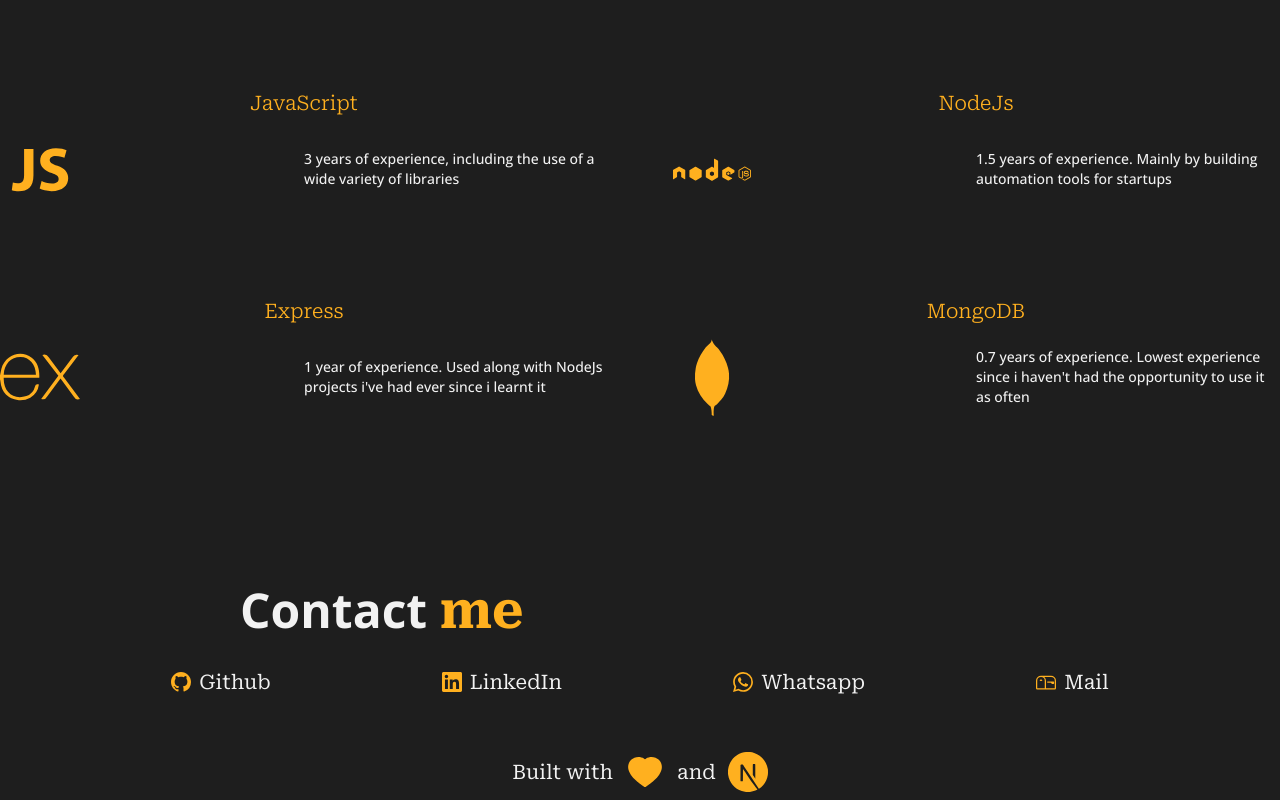
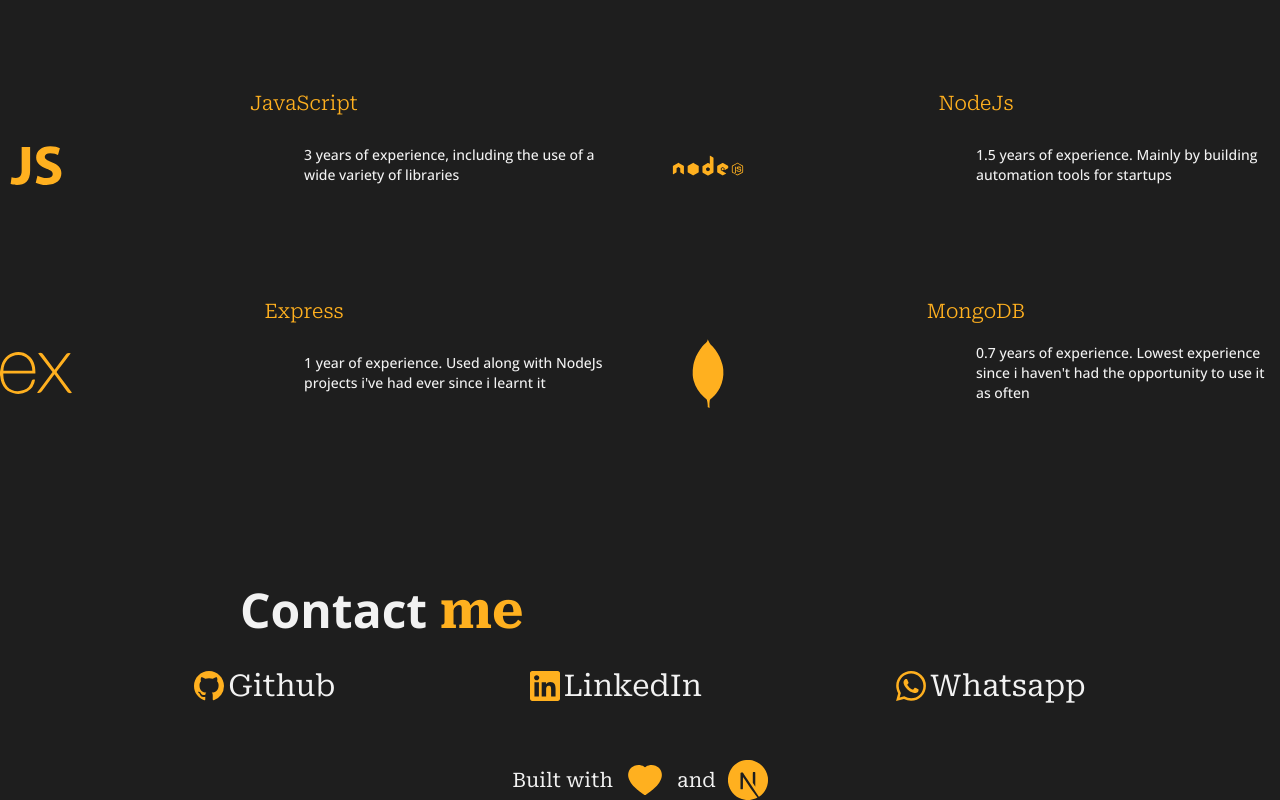
Before and after one commit to Reniactor/Nextjs-Portfolio-Repo, a Next.js app: page / in a window 1280 px wide. Shown: the part 1966-2766 px from the top of the page. Built offline with nearby package versions, Linux system fonts and the light colour scheme; a web font is replaced by a local one.

Commit message:
Fixed responsive issues

```diff
--- a/app/components/contactme.jsx
+++ b/app/components/contactme.jsx
@@ -7,24 +7,24 @@ export default function ContactMe() {
     return (
         <section id="contactMe" className="flex flex-col gap-y-4 w-full h-fit mb-14">
             <h1 className="text-5xl font-OpenSans font-bold w-full mb-4 lg:ml-60">Contact <span className="text-color10 font-RobotoSerif text-[3.2rem]">me</span></h1>
-            <ul className="flex w-full text-xl font-RobotoSerif justify-evenly">
+            <ul className="flex w-full font-RobotoSerif justify-between text-xl sm:text-2xl md:text-3xl lg:justify-evenly">
                 <li>
-                    <a href="https://github.com/Reniactor" target="_blank" rel="noopener noreferrer" className="flex items-center color hover:text-color10"><BsGithub className="mr-2 text-color10" /> Github</a>
+                    <a href="https://github.com/Reniactor" target="_blank" rel="noopener noreferrer" className="flex items-center color hover:text-color10"><BsGithub className="mr-1 text-color10" /> Github</a>
                     </li>
                 <li>
-                    <a href="https://www.linkedin.com/in/arquimedes-vasquez-668964238/" target="_blank" rel="noopener noreferrer" className="flex items-center color hover:text-color10"><SiLinkedin className="mr-2 text-color10" /> LinkedIn</a>
+                    <a href="https://www.linkedin.com/in/arquimedes-vasquez-668964238/" target="_blank" rel="noopener noreferrer" className="flex items-center color hover:text-color10"><SiLinkedin className="mr-1 text-color10" /> LinkedIn</a>
                     </li>
                 <li>
-                    <a href="https://wa.me/+584248582445" target={`_blank`} className="flex items-center color hover:text-color10"><SiWhatsapp className="mr-2 text-color10" /> Whatsapp</a>
+                    <a href="https://wa.me/+584248582445" target={`_blank`} className="flex items-center color hover:text-color10"><SiWhatsapp className="mr-1 text-color10" /> Whatsapp</a>
                     </li>
 
 
                 {/* <li>
                     <a href="#" target="_blank" rel="noopener noreferrer">Pending</a>
                     </li> */}
-                <li>
-                    <a href="mailto:arquimedes_elio16@hotmail.com" className="flex items-center color hover:text-color10"><BsMailbox className="mr-2 text-color10" /> Mail</a>
-                    </li>
+                {/* <li>
+                    <a href="mailto:arquimedes_elio16@hotmail.com" className="flex items-center color hover:text-color10"><BsMailbox className="mr-1 text-color10" /> Mail</a>
+                    </li> */}
             </ul>
 
         </section>
--- a/app/components/navbar.jsx
+++ b/app/components/navbar.jsx
@@ -63,7 +63,7 @@ export default function NavBar () {
           justify-center
           items-center
           gap-y-32
-          text-4xl
+          text-3xl
           capitalize
           `
           }>
--- a/app/components/skills.jsx
+++ b/app/components/skills.jsx
@@ -10,42 +10,42 @@ export default function Skills() {
             <h1 className='text-7xl font-PlayfairDisplay font-bold mb-8'>Skills</h1>
                 <div className='grid-container grid grid-cols-2 gap-x-16 gap-y-4'>
                     <Card
-                    icon={<DiReact className="text-color10 w-20 h-auto"/>}
+                    icon={<DiReact className="text-color10 w-[4.5rem] h-auto"/>}
                     name='ReactJs'
                     description='1.5 years of experience (As a matter of fact, this page was built with it!)'
                     />
                     <Card
-                    icon={<TbBrandNextjs className="text-color10 w-20 h-auto"/>}
+                    icon={<TbBrandNextjs className="text-color10 w-[4.5rem] h-auto"/>}
                     name='NextJs'
                     description='1 year of experience (This page also used NextJs, along with tailwindcss)'
                     />
                     <Card
-                    icon={<DiHtml5 className="text-color10 w-20 h-auto"/>}
+                    icon={<DiHtml5 className="text-color10 w-[4.5rem] h-auto"/>}
                     name='HTML'
                     description="3 years of experience, i have used it all over every web project i've ever had"
                     />
                     <Card
-                    icon={<DiCss3 className="text-color10 w-20 h-auto"/>}
+                    icon={<DiCss3 className="text-color10 w-[4.5rem] h-auto"/>}
                     name='CSS'
                     description="3 years of experience, i have used it all over every web project i've ever had"
                     />
                     <Card
-                    icon={<DiJavascript1 className="text-color10 w-20 h-auto"/>}
+                    icon={<DiJavascript1 className="text-color10 w-[4.5rem] h-auto"/>}
                     name='JavaScript'
                     description='3 years of experience, including the use of a wide variety of libraries'
                     />
                     <Card
-                    icon={<DiNodejs className="text-color10 w-20 h-auto"/>}
+                    icon={<DiNodejs className="text-color10 w-[4.5rem] h-auto"/>}
                     name='NodeJs'
                     description='1.5 years of experience. Mainly by building automation tools for startups'
                     />
                     <Card
-                    icon={<SiExpress className="text-color10 w-20 h-auto"/>}
+                    icon={<SiExpress className="text-color10 w-[4.5rem] h-auto"/>}
                     name='Express'
                     description="1 year of experience. Used along with NodeJs projects i've had ever since i learnt it"
                     />
                     <Card
-                    icon={<DiMongodb className="text-color10 w-20 h-auto"/>}
+                    icon={<DiMongodb className="text-color10 w-[4.5rem] h-auto"/>}
                     name='MongoDB'
                     description="0.7 years of experience. Lowest experience since i haven't had the opportunity to use it as often"
                     />
```
